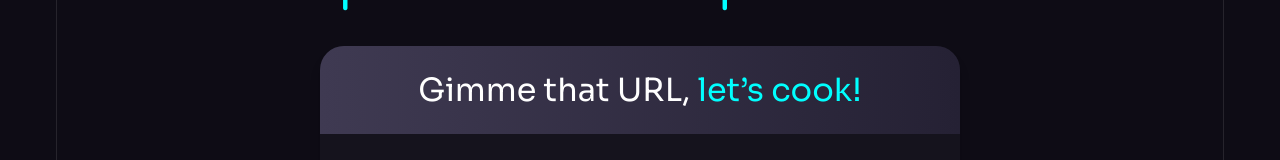
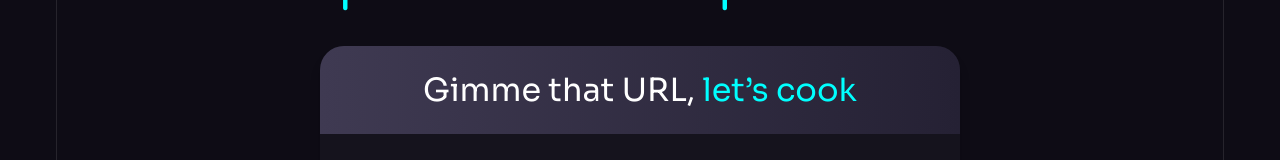
Before and after one commit to kabild10/Ripedly-frontend, a React (Vite) app: page / in a window 1280 px wide. Shown: the part 227-387 px from the top of the page. Built offline with nearby package versions, Linux system fonts and the light colour scheme.

Commit message:
Update Benefits.jsx

```diff
--- a/src/components/Benefits.jsx
+++ b/src/components/Benefits.jsx
@@ -228,7 +228,7 @@ const YouTubeTrimmer = () => {
               <div className="p-1 bg-gradient-to-r from-n-5 to-n-6">
               <h3 className="h4 text-center p-4 font-sora text-white">
   Gimme that URL,{" "}
-  <span style={{ color: "#00ffff" }}>let’s cook!</span>
+  <span style={{ color: "#00ffff" }}>let’s cook</span>
 </h3>
               </div>
 
```
